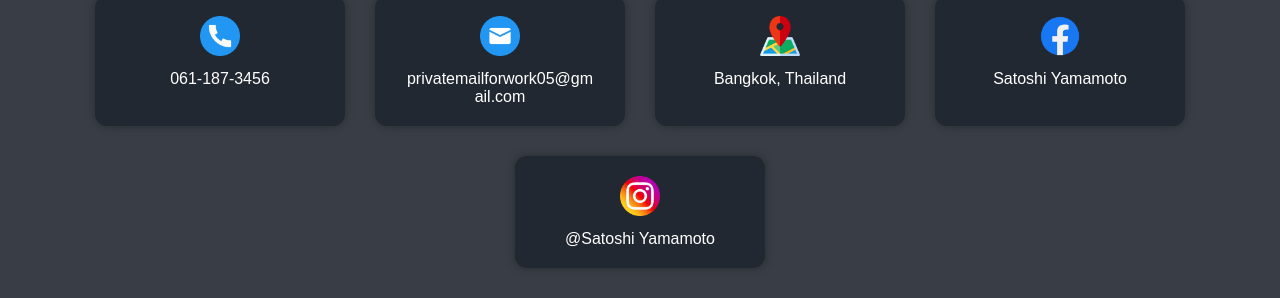
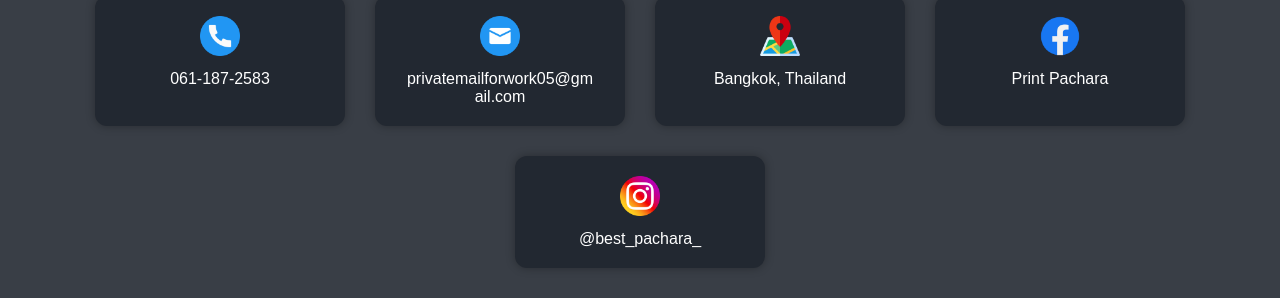
Before and after one commit to pacharasd/pacharasd.github.io, a plain HTML site: page index.html in a window 1280 px wide. Shown: the part 1941-2239 px from the top of the page. Drawn offline with Linux system fonts and the light colour scheme.

Commit message:
Update index.html

```diff
--- a/index.html
+++ b/index.html
@@ -73,7 +73,7 @@
     <div class="contact-card">
       <div class="contact-item">
         <img src="picture/telephone.png" alt="Phone Icon" />
-        <p>061-187-3456</p>
+        <p>061-187-2583</p>
       </div>
       <div class="contact-item">
         <img src="picture/mail.png" alt="Email Icon" />
@@ -87,13 +87,13 @@
         <a href="https://www.facebook.com/best1155001?locale=th_TH" target="_blank">
           <img src="picture/communication.png" alt="Facebook Icon" />
         </a>
-        <p>Satoshi Yamamoto</p>
+        <p>Print Pachara </p>
       </div>
       <div class="contact-item">
         <a href="https://www.instagram.com/best_pachara_/" target="_blank">
           <img src="picture/social.png" alt="Instagram Icon" />
         </a>
-        <p>@Satoshi Yamamoto</p>
+        <p>@best_pachara_</p>
       </div>
     </div>
   </div>
```
